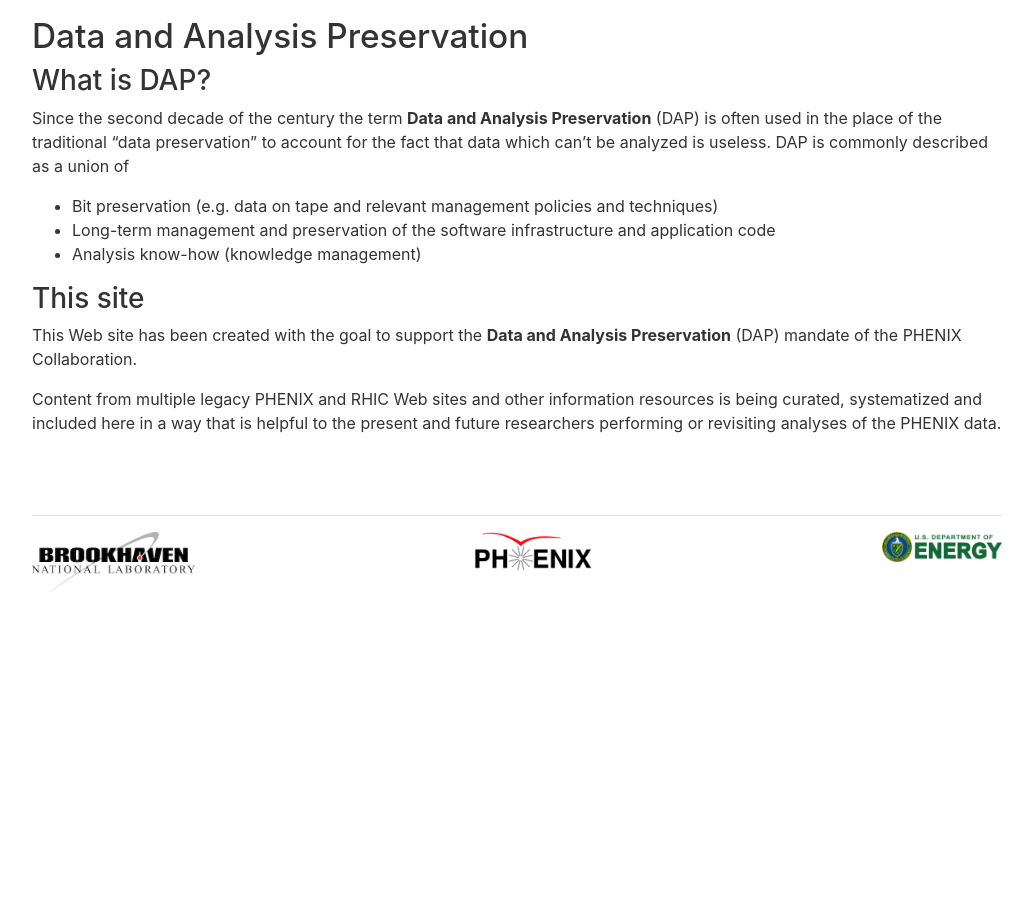
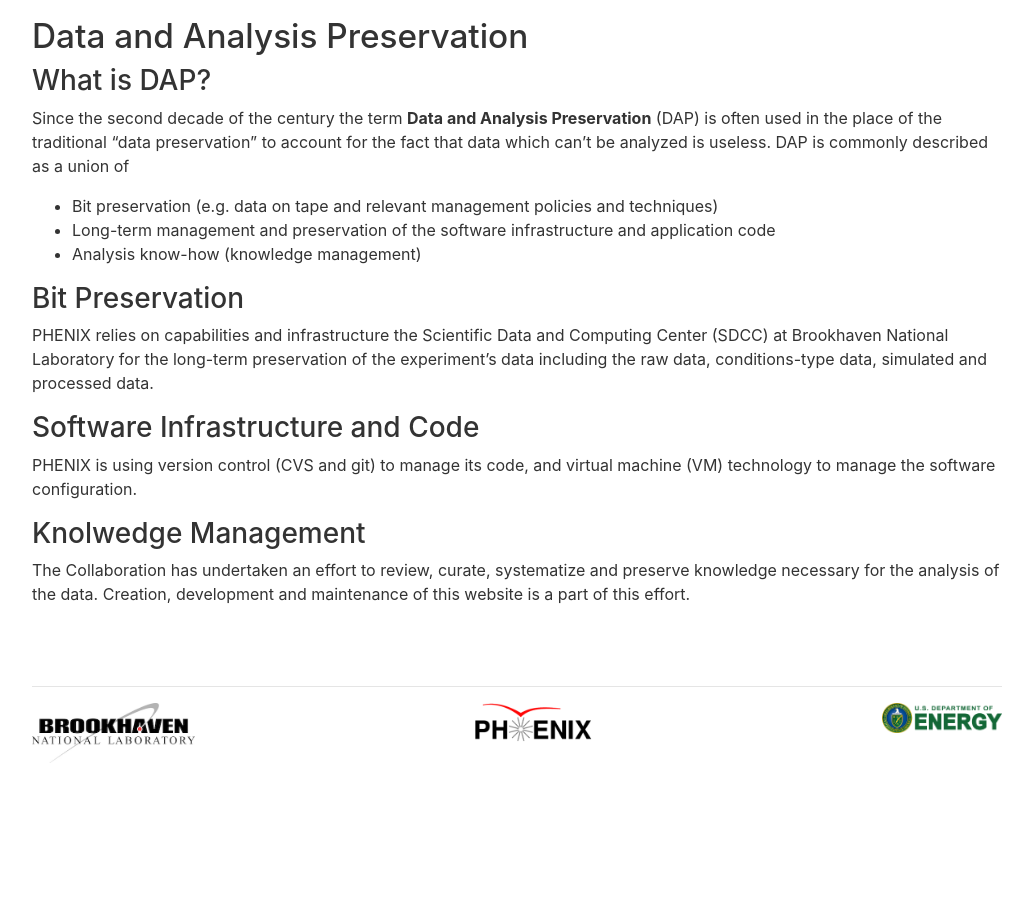
Before and after one commit to buddhasystem/web, a Jekyll site: the page built from _about/dap.md, in a window 1280 px wide. Shown: the part 100-1016 px from the top of the page, without its empty margins (123-1156 px from the left). Built offline with Jekyll 4.4.1, drawn with Linux system fonts in a browser that asks for light colours; nearby versions of some CDN libraries.

```diff
--- a/_about/dap.md
+++ b/_about/dap.md
@@ -15,10 +15,16 @@
 * Long-term management and preservation of the software infrastructure and application code
 * Analysis know-how (knowledge management)
 
-### This site
-This Web site has been created with the goal to support the **Data and Analysis Preservation** (DAP)
-mandate of the PHENIX Collaboration.
+### Bit Preservation
+PHENIX relies on capabilities and infrastructure the Scientific Data and Computing Center (SDCC)
+at Brookhaven National Laboratory for the long-term preservation of the experiment's data
+including the raw data, conditions-type data, simulated and processed data.
 
-Content from multiple legacy PHENIX and RHIC Web sites and other
-information resources is being curated, systematized and included here in a way that is helpful
-to the present and future researchers performing or revisiting analyses of the PHENIX data.
+### Software Infrastructure and Code
+PHENIX is using version control (CVS and git) to manage its code, and virtual machine (VM)
+technology to manage the software configuration.
+
+### Knolwedge Management
+The Collaboration has undertaken an effort to review, curate, systematize and preserve
+knowledge necessary for the analysis of the data. Creation, development and maintenance
+of this website is a part of this effort.
```
Also changed, not shown: _about/credits.md (+2 -2 lines), _about/site.md (added, +40 -0 lines), _detectors/central_arm.md (+1 -0 lines), _detectors/magnet.md (+1 -0 lines), _includes/layouts/autodrop.md (+5 -3 lines).
